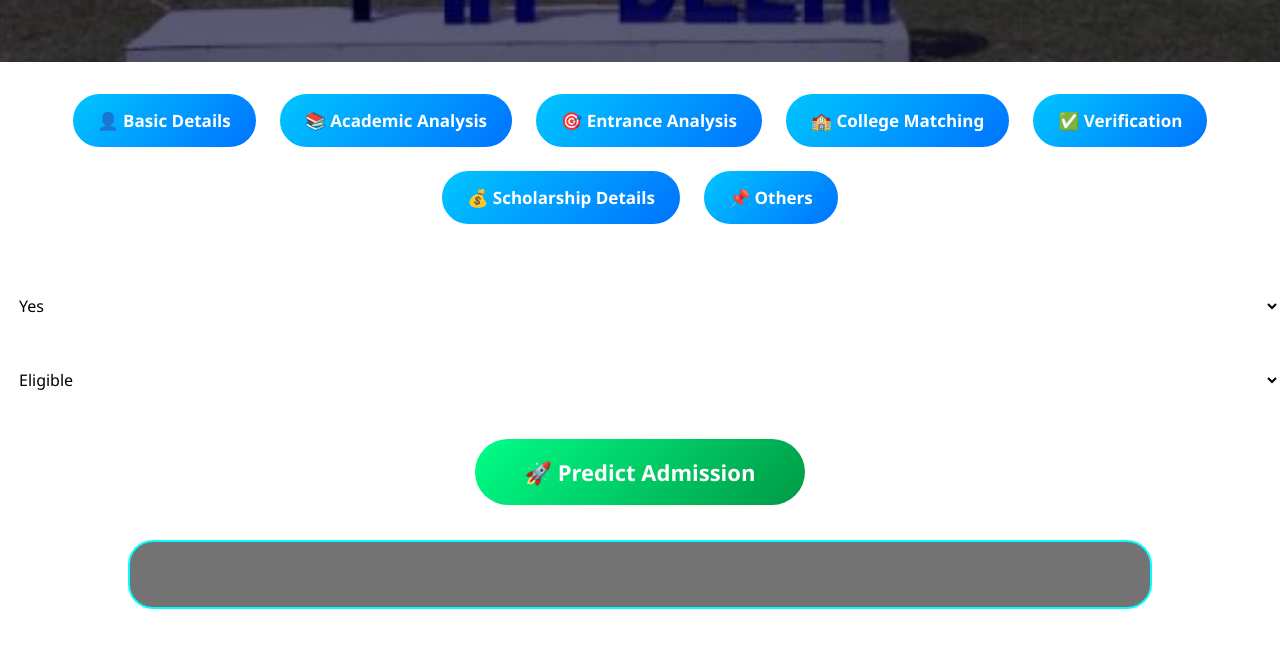
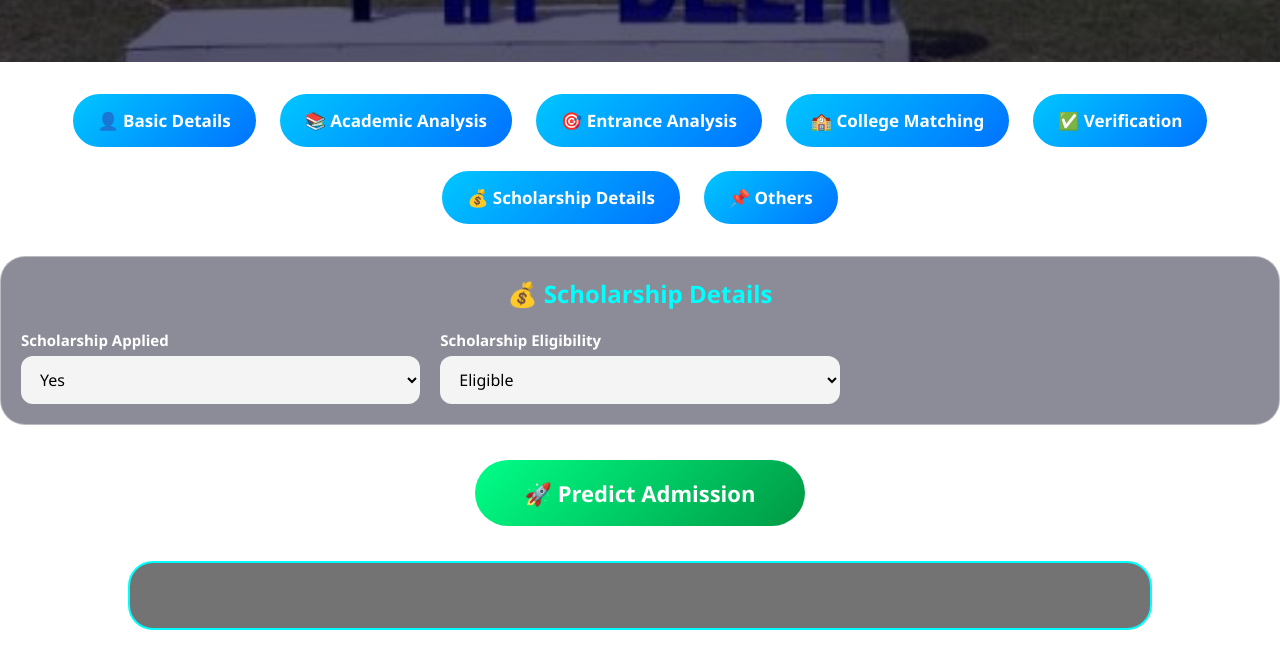
Before and after one commit to Manya2507/College-Admission-Approval-System, a Flask app: page / in a window 1280 px wide, after a click on "💰 Scholarship Details". Shown: the part 738-1398 px from the top of the page. Before the commit the page ends 1347 px from the top, so only its background shows below. Run offline with Flask 3, Linux system fonts and the light colour scheme.

Commit message:
Update index.html

```diff
--- a/templates/index.html
+++ b/templates/index.html
@@ -333,6 +333,12 @@ Student Prediction Form Loading Test
 <!-- SCHOLARSHIP DETAILS -->
 <!-- ============================= -->
 
+<div id="extra" class="section hidden">
+
+    <h2>💰 Scholarship Details</h2>
+
+    <div class="grid">
+
         <div class="form-group">
             <label>Scholarship Applied</label>
             <select id="Scholarship_Applied">
@@ -349,6 +355,9 @@ Student Prediction Form Loading Test
             </select>
         </div>
 
+    </div>
+
+</div>
  <!-- ============================= -->
 <!-- OTHERS -->
 <!-- ============================= -->
```
Lines whose indentation alone changed are shown as unchanged.
